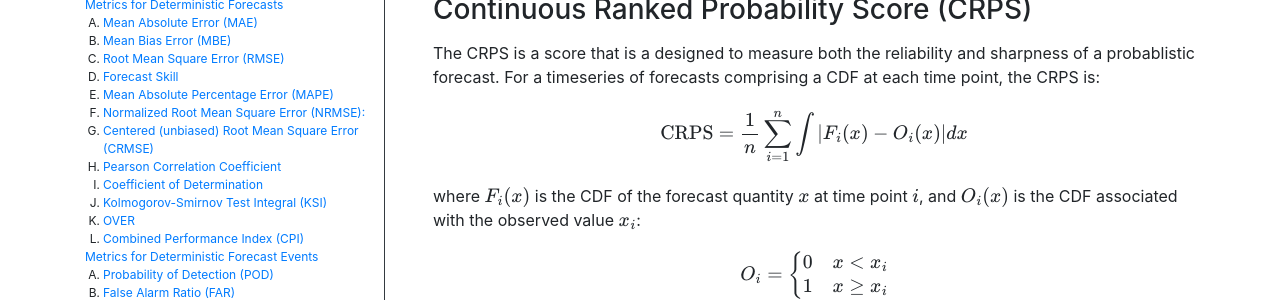
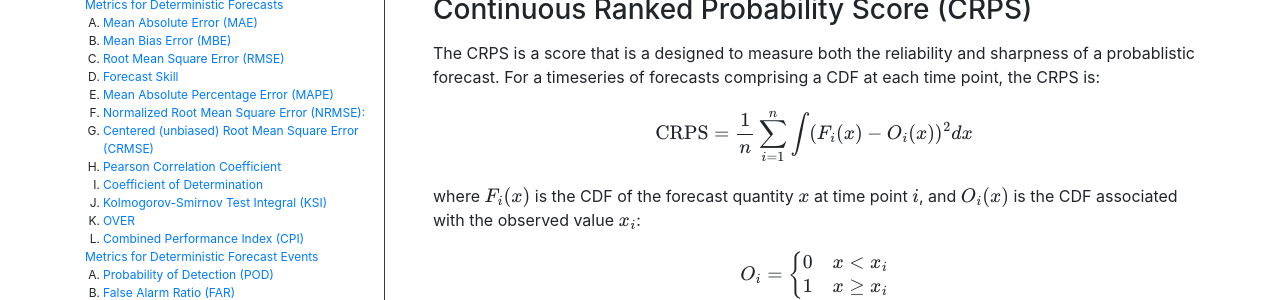
Before and after one commit to SolarArbiter/SolarArbiter.github.io, a Jekyll site: the page built from metrics.md, in a window 1280 px wide and 900 px high, scrolled down 8262 px. Shown: the part 151-451 px from the top of the window. Built offline with Jekyll 4.4.1, drawn with Linux system fonts in a browser that asks for light colours; formulas are drawn with MathJax 3; our own code applies the rules of GitHub Pages for plain Markdown files.

Commit message:
metrics: correct error in CRPS definition (#119)
CRPS involves the integral of (F_i - O_i)^2, not |F_i - O_i| as
previously written.

```diff
--- a/metrics.md
+++ b/metrics.md
@@ -283,7 +283,7 @@ $$ \text{SH} = \frac{1}{n} \sum_{i=1}^n f_{u,i} - f_{l, i} $$
 {: .anchor }
 The CRPS is a score that is a designed to measure both the reliability and sharpness of a probablistic forecast. For a timeseries of forecasts comprising a CDF at each time point, the CRPS is:
 
-$$ \text{CRPS} = \frac{1}{n} \sum_{i=1}^n \int | F_i(x) - O_i(x) | dx $$
+$$ \text{CRPS} = \frac{1}{n} \sum_{i=1}^n \int ( F_i(x) - O_i(x) )^2 dx $$
 
 where $$ F_i(x) $$ is the CDF of the forecast quantity $$ x $$ at time point $$ i $$, and $$ O_i(x) $$ is the CDF associated with the observed value $$ x_i $$:
 
```
